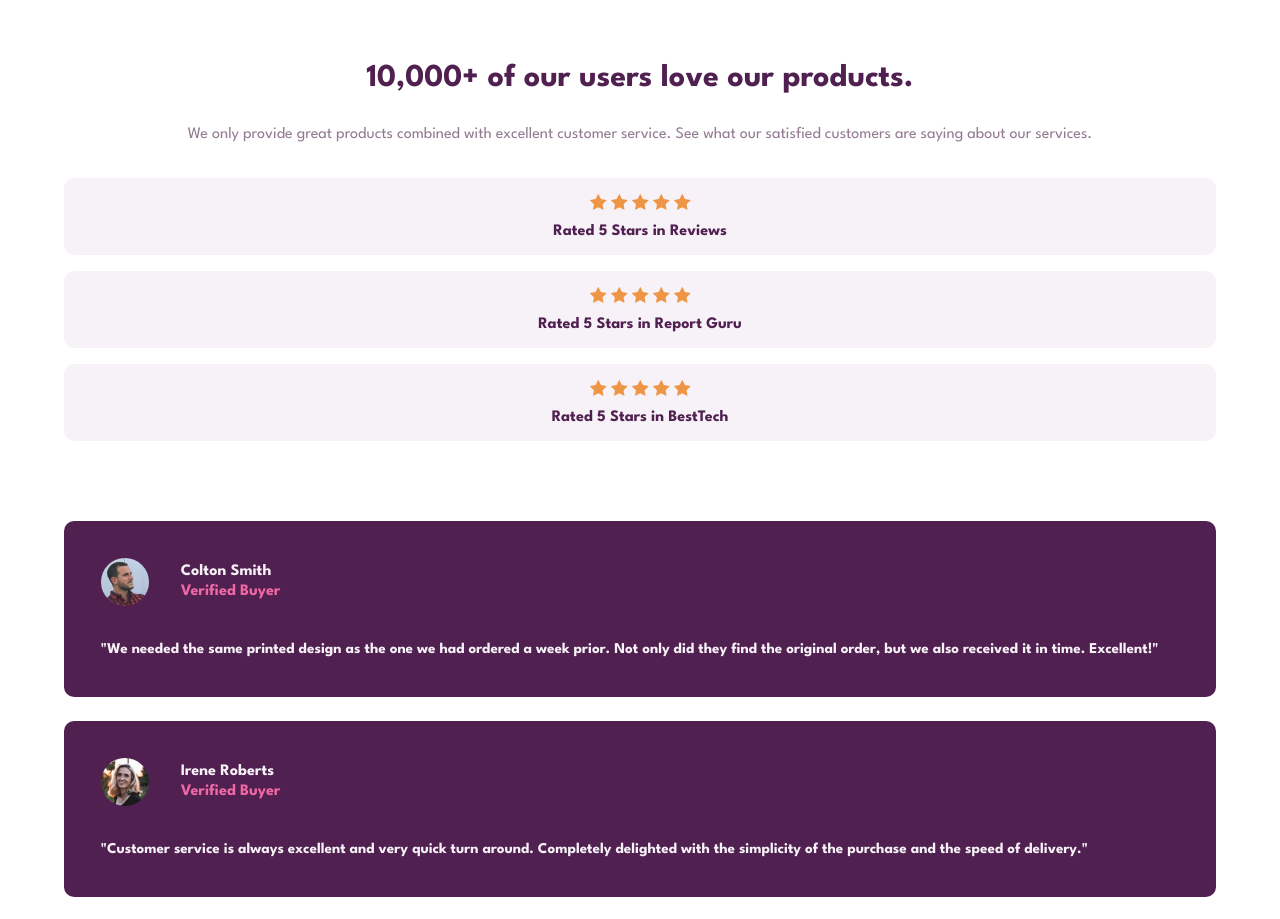
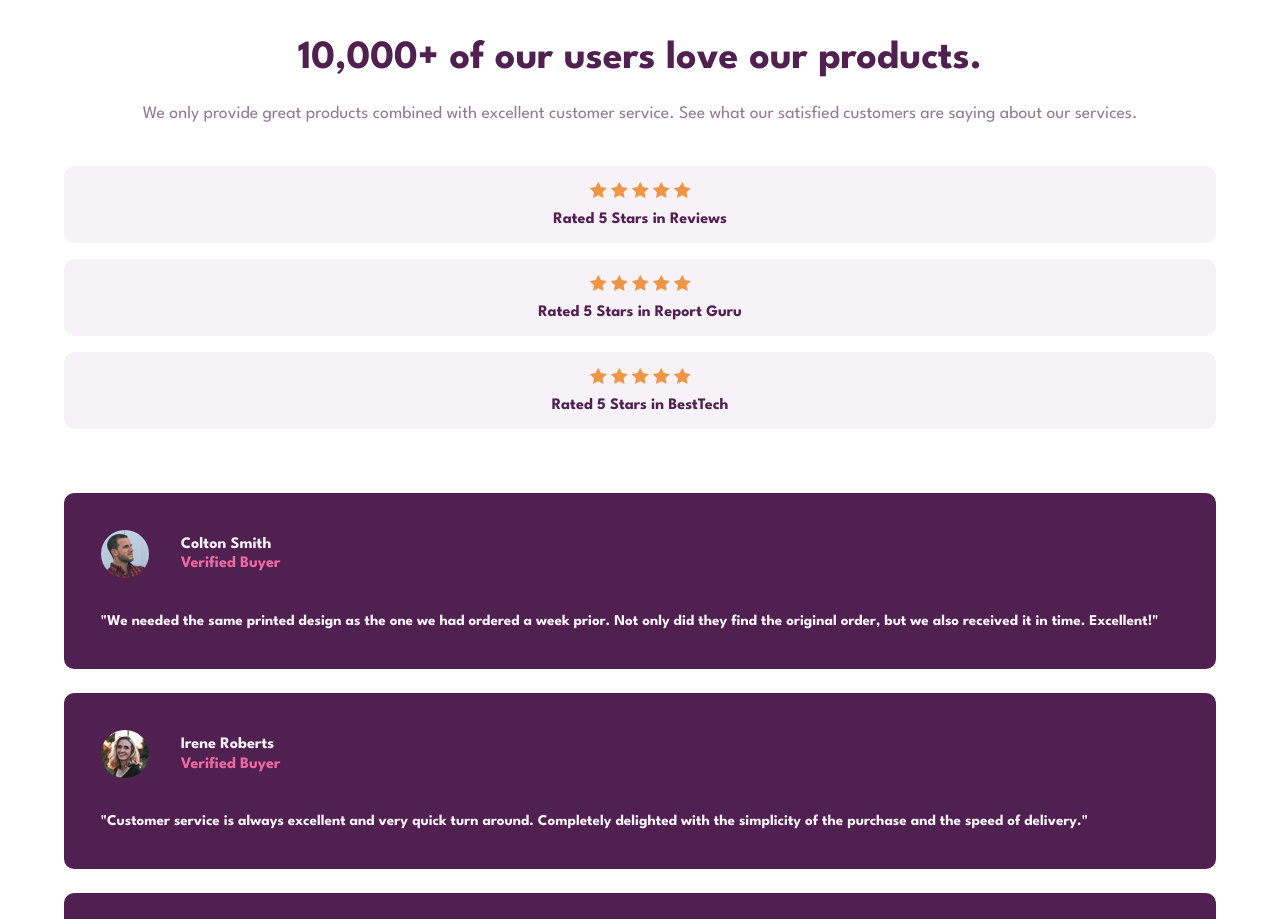
Before and after one commit to ChrisCablish/social-proof-section, a plain HTML site: page index.html in a window 1280 px wide. Shown: the top 919 px of the page. Drawn offline with Linux system fonts and the light colour scheme.

Commit message:
postion adjustments

```diff
--- a/style.css
+++ b/style.css
@@ -33,15 +33,16 @@ body {
 /* INFO SECTION */
 
 .info__section h1 {
-    font-size: 2em;
-    margin: 2em 2em 0 2em;
+    font-size: 2.5em;
+    margin: 1em 1em 0 1em;
     color: var(--Very_Dark_Magenta);
+    font-weight: 700;
 }
 
 .info__section p {
-    font-size: 1em;
+    font-size: 1.1em;
     line-height: 1.3em;
-    margin: 2em 1.2em;
+    margin: 1.5em 1em;
     color: var(--Dark_Grayish_Magenta);
 }
 
@@ -53,6 +54,7 @@ body {
     flex-direction: column;
     gap: 1em;
     color: var(--Very_Dark_Magenta);
+    margin-top: 2.5rem;
 
 }
 
@@ -73,7 +75,7 @@ body {
 /* BUYERS */
 
 .reviews {
-    margin-top: 5rem;
+    margin-top: 4rem;
     margin-bottom: 6rem;
 }
 
```
